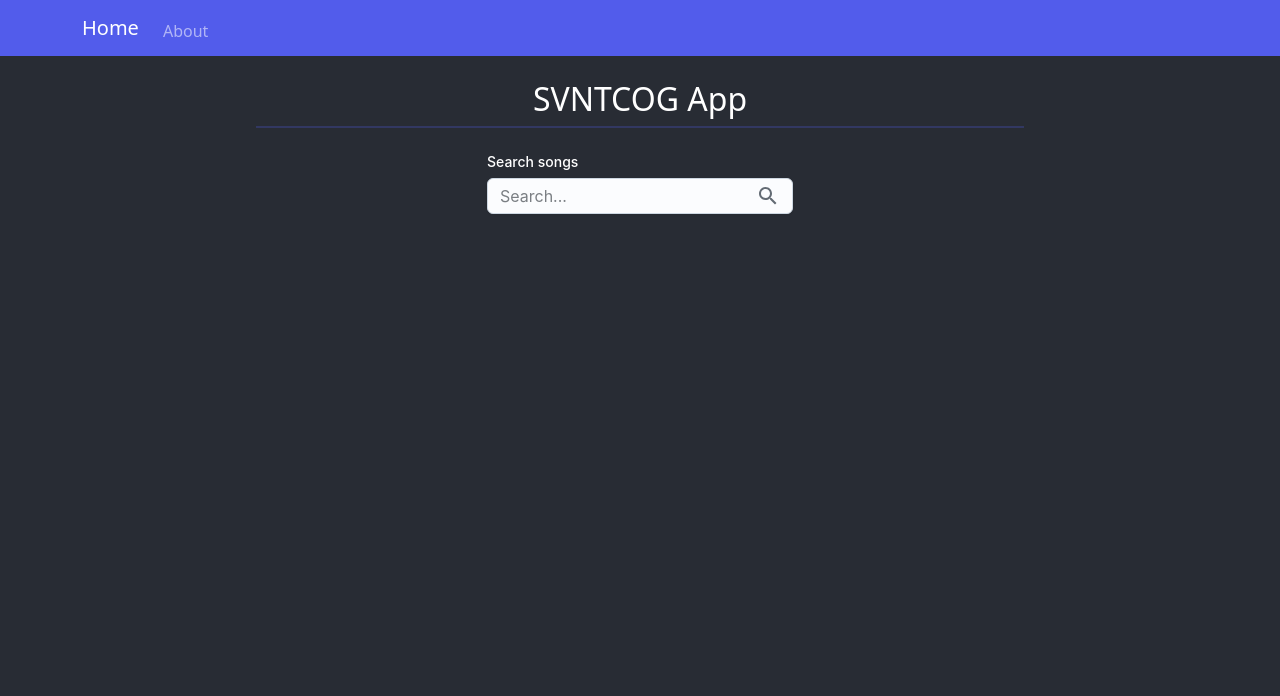
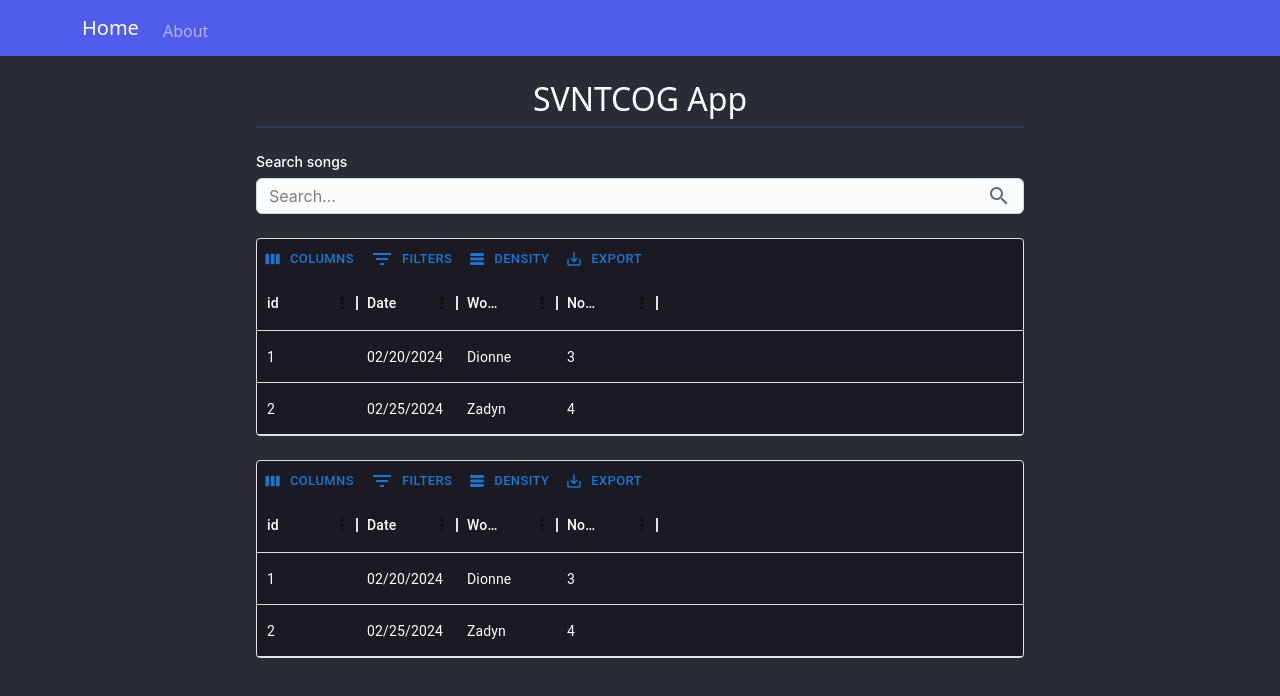
Before and after one commit to ZadynB/WebApp, a React (Create React App) app in the folder my-app/frontend/: page /svntcog in a window 1280 px wide. Shown: the top 696 px of the page. Built offline with nearby package versions, Linux system fonts and the light colour scheme; no server answers.

Commit message:
added data example data grid

```diff
--- a/my-app/frontend/package.json
+++ b/my-app/frontend/package.json
@@ -8,6 +8,7 @@
     "@mui/icons-material": "^5.15.6",
     "@mui/joy": "^5.0.0-beta.28",
     "@mui/material": "^5.15.6",
+    "@mui/x-data-grid": "^6.19.4",
     "@react-spring/web": "^9.7.3",
     "@testing-library/jest-dom": "^5.17.0",
     "@testing-library/react": "^13.4.0",
--- a/my-app/frontend/src/pages/SVNTCOG.js
+++ b/my-app/frontend/src/pages/SVNTCOG.js
@@ -5,11 +5,26 @@ import { useState, useEffect } from 'react';
 import axios from 'axios';
 import { CircularProgress } from '@mui/joy';
 import SearchBar from '../components/SearchBar';
+import { DataGrid, GridToolbar } from '@mui/x-data-grid';
 
 function SVNTCOG () {
   const [songs, setSongs] = useState([]);
   const [loading, setLoading] = useState(false);
+
   const blue2 = getComputedStyle(document.body).getPropertyValue('--blue2');
+  const dark = getComputedStyle(document.body).getPropertyValue('--dark');
+
+  const visible_headers = ['date', 'worshipLeader', 'numSongs'];
+  const columns = [
+    {'field': 'id', 'hide': true},
+    {'field': 'date', 'headerName': 'Date'},
+    {'field': 'worshipLeader', 'headerName': 'Worship Leader'},
+    {'field': 'numSongs', 'headerName': 'No. of Songs'}
+  ];
+  const rows = [
+    {'id': '1', 'date': '02/20/2024', 'worshipLeader': 'Dionne', 'numSongs': '3'},
+    {'id': '2', 'date': '02/25/2024', 'worshipLeader': 'Zadyn', 'numSongs': '4'},
+  ];
 
   useEffect(() => {
     setLoading(true);
@@ -50,8 +65,32 @@ function SVNTCOG () {
           <br></br>
           {loading ? (<CircularProgress size='md' className='spinner'/>) :
             (
-              <div className='svntcog-main'>
+              <div style={{width: '100%'}}>
                 <SearchBar options={songs}/>
+                <br></br>
+
+                {/* component to display the planned services */}
+                <div>
+                  <DataGrid
+                    columns={columns}
+                    rows={rows}
+                    slots={{toolbar: GridToolbar}}
+                    sx={{color: 'white', bgcolor: dark}}
+                    hideFooterPagination
+                    hideFooter
+                  />
+                </div>
+                <br></br>
+                <div>
+                  <DataGrid
+                    columns={columns}
+                    rows={rows}
+                    slots={{toolbar: GridToolbar}}
+                    sx={{color: 'white', bgcolor: dark}}
+                    hideFooterPagination
+                    hideFooter
+                  />
+                </div>
               </div>
             )
           }
```
Also changed, not shown: 2 other files (tests, documents, lock files or other folders).
